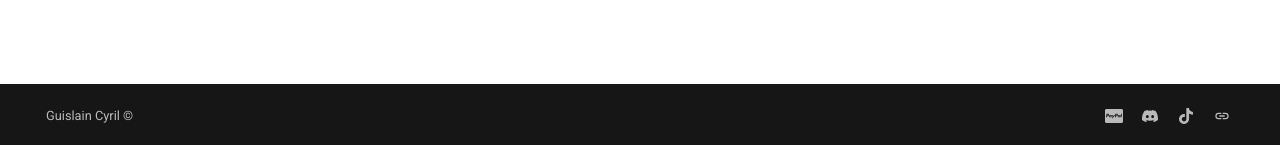
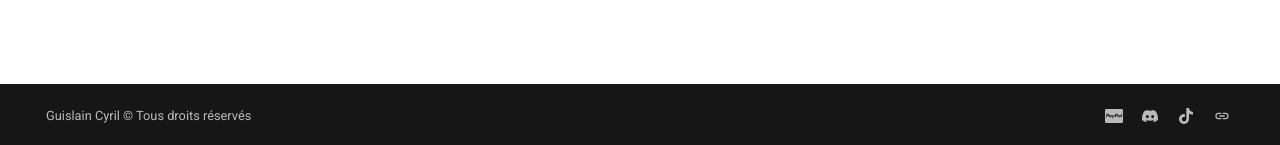
Before and after one commit to Guilouz/test, an MkDocs documentation site: the page built from docs/liens-utiles.md, in a window 1280 px wide. Shown: the part 752-897 px from the top of the page. Built offline with MkDocs 1.6.1 and Material for MkDocs 9.7.7, drawn with Linux system fonts in a browser that asks for light colours; comment, search, counter and statistics services are not loaded.

Commit message:
Update mkdocs.yml

```diff
--- a/mkdocs.yml
+++ b/mkdocs.yml
@@ -41,7 +41,7 @@ extra_css:
     - 'stylesheets/extra.css'
 plugins:
     - search
-copyright: Guislain Cyril &copy;
+copyright: Guislain Cyril &copy; Tous droits réservés
 extra:
   generator: false
   social:
```
